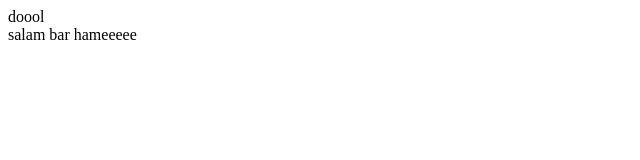
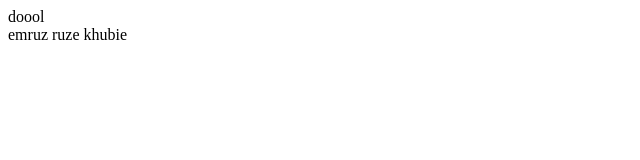
Before and after one commit to pooyasj/git-pouya, a plain HTML site: page index.html in a window 1280 px wide. Shown: the full height of the page, 0-640 px from the left. Drawn offline with Linux system fonts and the light colour scheme.

Commit message:
امروز روز خوبه

```diff
--- a/index.html
+++ b/index.html
@@ -8,6 +8,6 @@
 </head>
 <body id="o">
   <script src="./javaScript/java.js"></script>
-    <div>salam bar hameeeee</div>
+    <div>emruz ruze khubie</div>
 </body>
 </html>
```
